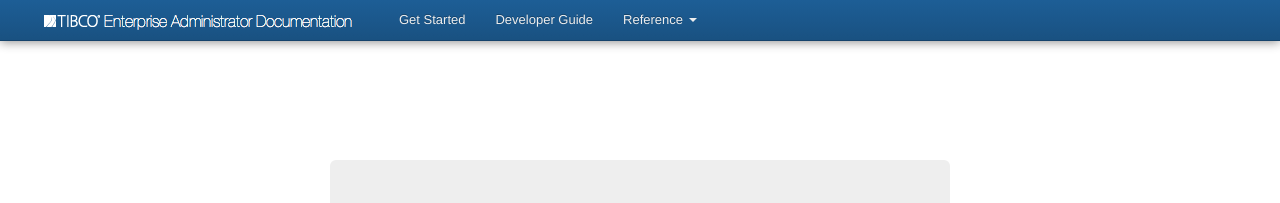
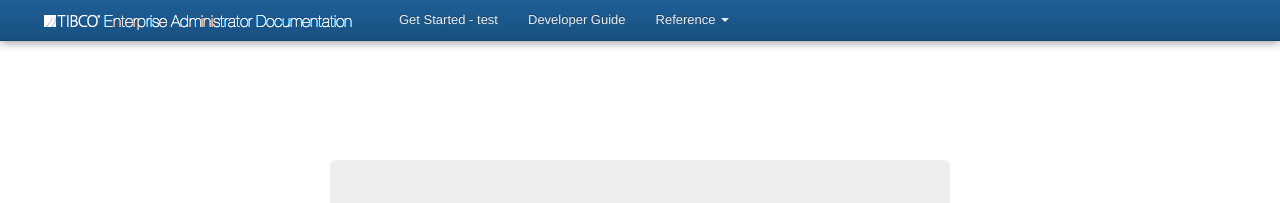
Before and after one commit to amkulkar/test-atmos.github.io, a Jekyll site: the page built from index.md, in a window 1280 px wide. Shown: the top 203 px of the page. Built offline with Jekyll 4.4.1, drawn with Linux system fonts in a browser that asks for light colours.

Commit message:
For test

```diff
--- a/_data/header.yml
+++ b/_data/header.yml
@@ -1,4 +1,4 @@
-- title: "Get Started"
+- title: "Get Started - test"
   url: "/getstarted/getting-started.html"
 - title: "Developer Guide"
   url: "/developerguide/developer-guide.html"
--- a/index.md
+++ b/index.md
@@ -1,5 +1,5 @@
 ---
 layout: welcome
-title: ActiveSpaces
+title: ActiveSpaces - For test
 top_nav_list_name: activespaces
 ---
```
